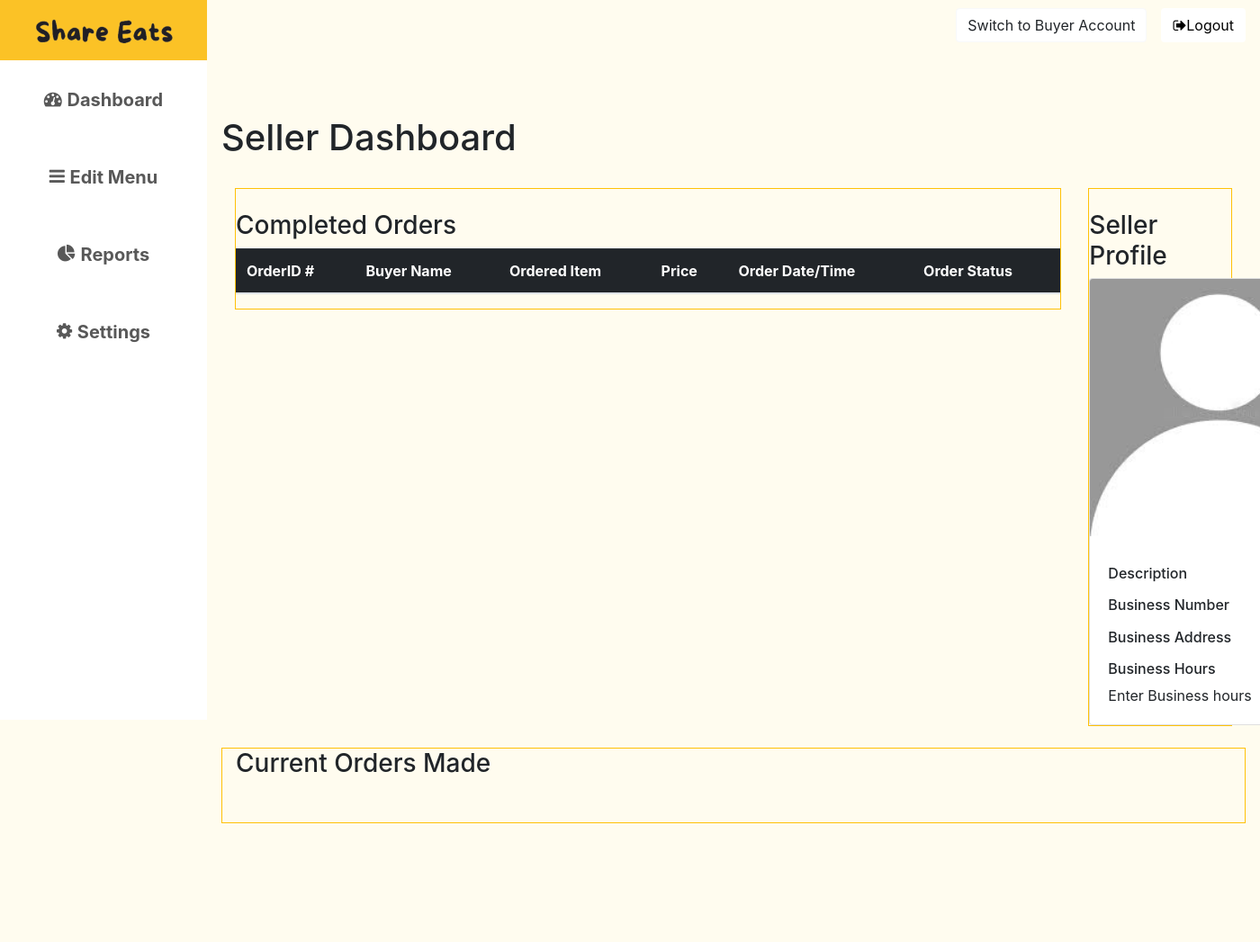
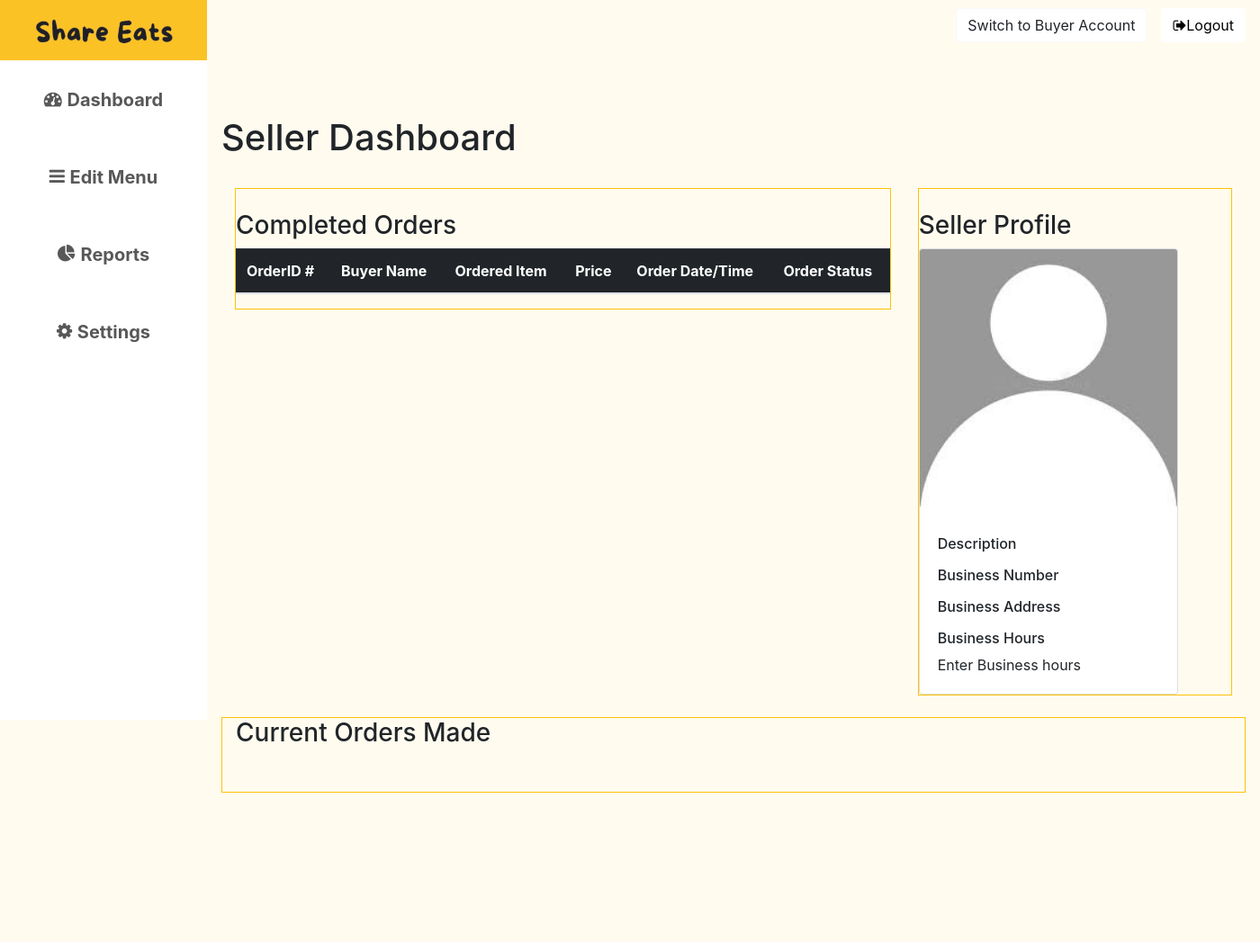
Before and after one commit to Michelle-Vava/ShareEats, a Django app: template develop/templates/seller/seller_dashboard.html in a window 1400 px wide; the page is wider, and only the part inside the window is pictured. Shown: the top 1047 px of that part at 90% size. Run offline with Django 4.2, Linux system fonts and the light colour scheme; the template is opened without the code that fills it, so the values that code supplies are empty; parts of the project's set-up code (start-up, migrations or seed data) failed here and were passed over; some libraries are stand-ins or nearby versions.

Commit message:
tweaking the container size on seller_dashboard.html

```diff
--- a/develop/templates/seller/seller_dashboard.html
+++ b/develop/templates/seller/seller_dashboard.html
@@ -5,7 +5,7 @@
     <br>
     <div class="container-fluid">
         <div class="row">
-            <div class="col-lg-10">
+            <div class="col-lg-8">
                 <div class="border border-warning">
                     <br>
                     <h3>Completed Orders</h3>
@@ -37,7 +37,7 @@
                     </div>
                 </div>
             </div>
-            <div class="col-lg-2">
+            <div class="col-lg-4">
                 <div class="border border-warning">
                     <br>
                     <h3>Seller Profile</h3>
```
